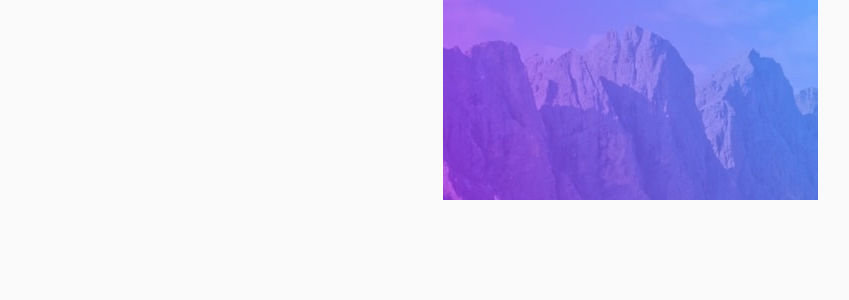
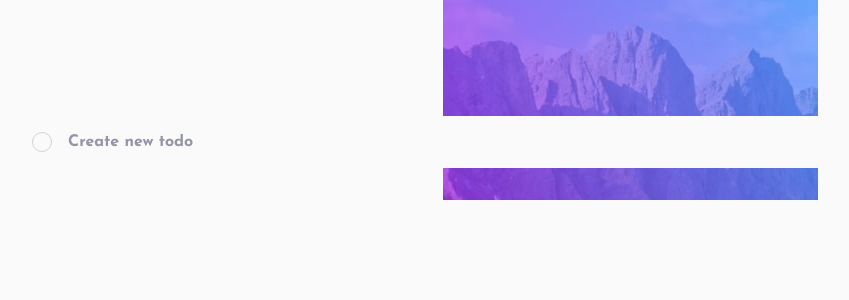
Before and after one commit to AmirhosseinHashemi/ToDo-App, a React (Vite) app: page / in a window 1280 px wide. Shown: the top 300 px of the page, without its empty margins (10-859 px from the left). Built offline with nearby package versions, Linux system fonts and the light colour scheme.

Commit message:
💄 create Input component

```diff
--- a/src/components/Header/Header.jsx
+++ b/src/components/Header/Header.jsx
@@ -1,3 +1,4 @@
+import Input from "../Input/Input";
 import ThemeButton from "../ThemeButton/ThemeButton";
 import styles from "./Header.module.css";
 
@@ -6,6 +7,7 @@ function Header() {
     <header className={styles.header}>
       <h1>TODO</h1>
       <ThemeButton />
+      <Input />
     </header>
   );
 }
--- a/src/components/Header/Header.module.css
+++ b/src/components/Header/Header.module.css
@@ -1,7 +1,8 @@
 .header {
-  display: flex;
-  justify-content: space-between;
+  display: grid;
+  grid-template-columns: 1fr 1fr;
   align-items: center;
+  row-gap: 3.6rem;
 }
 
 .header h1 {
--- /dev/null
+++ b/src/components/Input/Input.jsx
@@ -0,0 +1,16 @@
+import styles from "./Input.module.css";
+
+function Input() {
+  return (
+    <form className={styles.form}>
+      <input type="radio" name="" id="" disabled={true} />
+      <input
+        className={styles.input}
+        type="text"
+        placeholder="Create new todo"
+      ></input>
+    </form>
+  );
+}
+
+export default Input;
--- /dev/null
+++ b/src/components/Input/Input.module.css
@@ -0,0 +1,27 @@
+.form {
+  grid-column: 1 / -1;
+  display: flex;
+  justify-content: flex-start;
+  align-items: center;
+  gap: 1.6rem;
+  background-color: var(--clr-neutral-lightTheme-0);
+  padding: 1.6rem;
+  border-radius: 0.8rem;
+}
+
+.input {
+  flex-grow: 1;
+  font-family: var(--ff-base);
+  font-size: 1.6rem;
+  font-weight: 700;
+  color: var(--clr-neutral-lightTheme-4);
+  background-color: transparent;
+}
+
+.input:focus {
+  outline: none;
+}
+
+.input::placeholder {
+  color: var(--clr-neutral-lightTheme-3);
+}
--- a/src/components/ThemeButton/ThemeButton.module.css
+++ b/src/components/ThemeButton/ThemeButton.module.css
@@ -1,4 +1,5 @@
 .btn {
+  justify-self: flex-end;
   width: 3.2rem;
   height: 3.2rem;
 }
--- a/src/index.css
+++ b/src/index.css
@@ -26,6 +26,9 @@
     hsl(192, 100%, 67%),
     hsl(280, 87%, 65%)
   );
+
+  /* font family */
+  --ff-base: "Josefin Sans", sans-serif;
 }
 
 *,
@@ -41,7 +44,7 @@ html {
 }
 
 body {
-  font-family: "Josefin Sans", sans-serif;
+  font-family: var(--ff-base);
   background: url(./assets/images/bg-mobile-light.jpg) no-repeat top;
   background-color: var(--clr-neutral-lightTheme-0);
   padding: 4.8rem 2.6rem;
@@ -50,5 +53,42 @@ body {
 button {
   background: none;
   border: none;
+  outline: none;
   cursor: pointer;
 }
+
+button:focus {
+  outline: 0.2rem solid var(--clr-neutral-lightTheme-4);
+  outline-offset: 0.25rem;
+  border-radius: 0.25rem;
+}
+
+input {
+  outline: none;
+  border: none;
+}
+
+input:focus {
+  outline: 0.1rem solid var(--clr-neutral-lightTheme-1);
+  outline-offset: 0.5rem;
+  border-radius: 0.1rem;
+}
+
+input[type="radio"]:checked,
+input[type="radio"]:not(:checked) {
+  appearance: none;
+  width: 2rem;
+  height: 2rem;
+  background-color: transparent;
+  border-radius: 50%;
+  border: 0.1rem solid var(--clr-neutral-lightTheme-2);
+}
+
+input[type="radio"]:checked:focus,
+input[type="radio"]:not(:checked):focus {
+  outline: none;
+}
+
+input[type="radio"]:checked {
+  background: var(--clr-gradient-checkBackground);
+}
```
